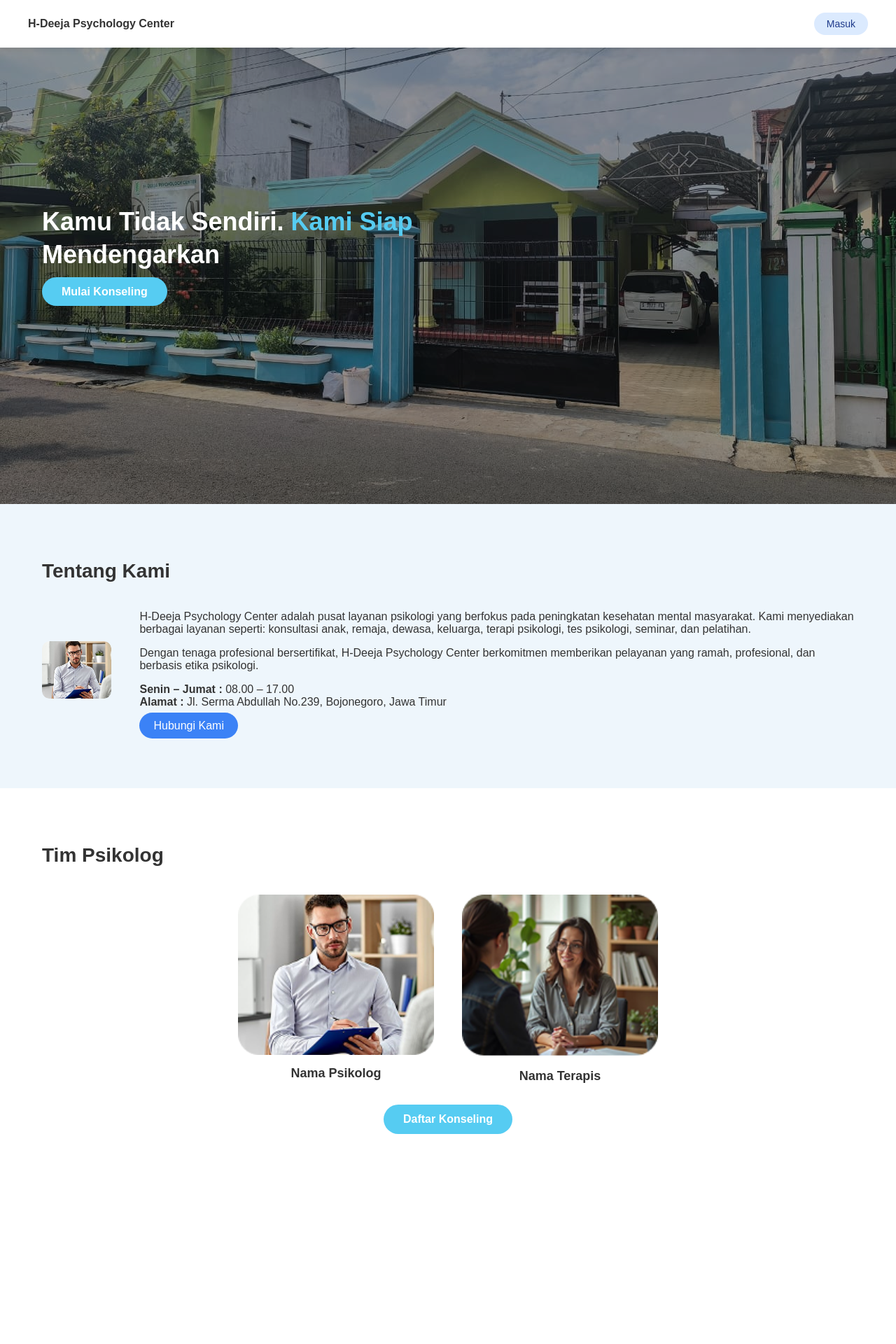
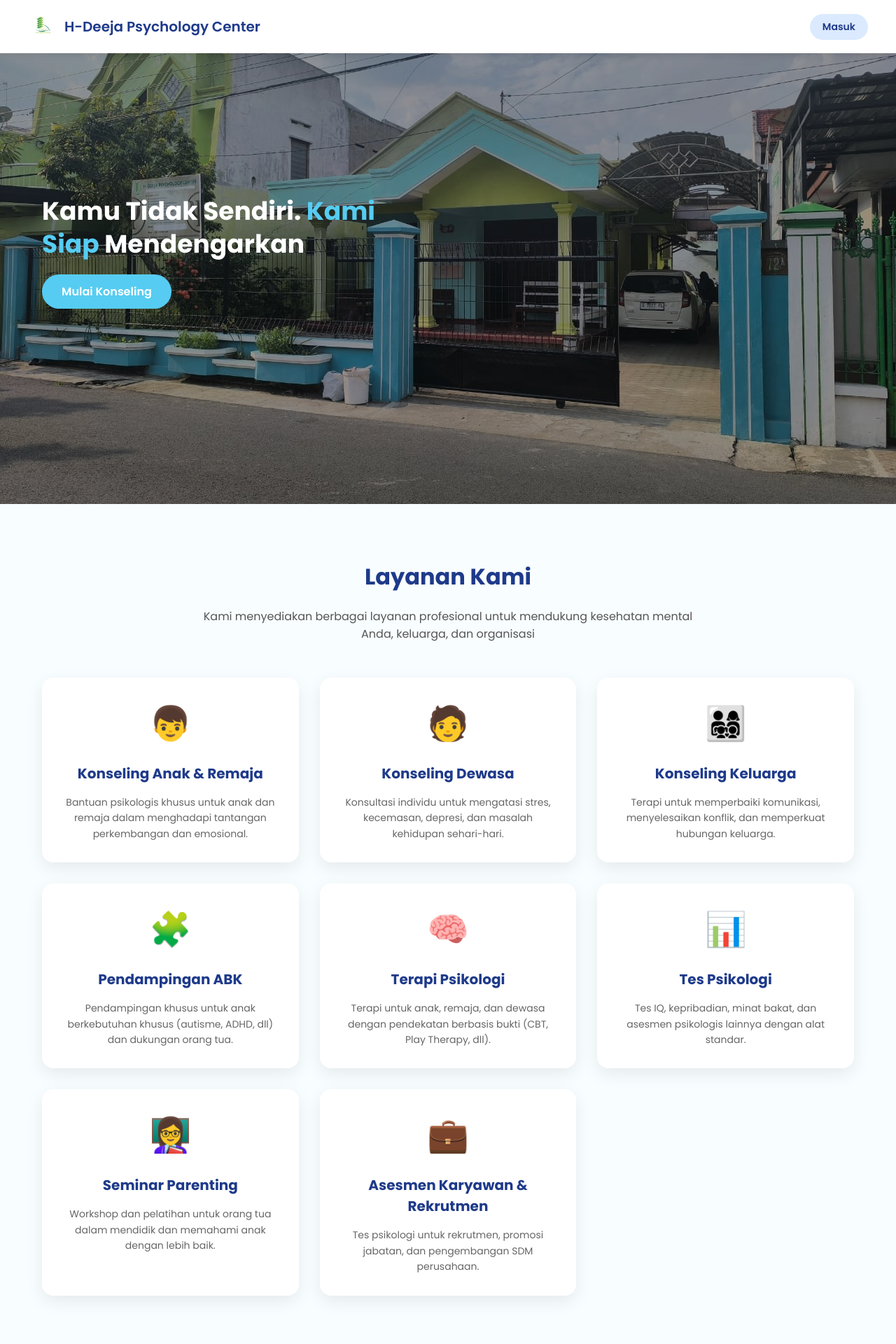
Before and after one commit to Ababilll/MyPsikologi, a PHP site: page /PsikologiWeb/ in a window 1280 px wide. Shown: the top 1920 px of the page at 70% size. Before the commit the page ends 1620 px from the top, so only its background shows below. Run offline with PHP 8.4, Linux system fonts and the light colour scheme.

Commit message:
layanan, logo

```diff
--- a/index.php
+++ b/index.php
@@ -10,6 +10,9 @@ $role_user = $_SESSION['role_user'] ?? '';
     <meta charset="UTF-8">
     <meta name="viewport" content="width=device-width, initial-scale=1.0">
     <title>H-Deeja Psychology Center</title>
+
+    <!-- Google Fonts: Poppins -->
+    <link href="https://fonts.googleapis.com/css2?family=Poppins:wght@400;500;600;700&display=swap" rel="stylesheet">
 
     <!-- CSS internal -->
     <style>
@@ -43,6 +46,7 @@ $role_user = $_SESSION['role_user'] ?? '';
 
         .logo {
             font-weight: 600;
+            font-size: 20px;
         }
 
         .btn-login {
@@ -52,6 +56,7 @@ $role_user = $_SESSION['role_user'] ?? '';
             color: #1e3a8a;
             text-decoration: none;
             font-size: 14px;
+            font-weight: 600;
         }
 
         /* HERO */
@@ -95,12 +100,79 @@ $role_user = $_SESSION['role_user'] ?? '';
             text-decoration: none;
             border-radius: 25px;
             font-weight: 600;
+            display: inline-block;
+            transition: 0.3s;
+        }
+
+        .btn-primary:hover {
+            background: #3ab3d8;
         }
 
         .center {
             display: block;
             margin: 30px auto 0 auto;
             width: fit-content;
+        }
+
+        /* === LAYANAN KAMI === */
+        .services {
+            padding: 80px 60px;
+            background: #f8fdff;
+            text-align: center;
+        }
+
+        .services h2 {
+            font-size: 32px;
+            margin-bottom: 20px;
+            color: #1e3a8a;
+        }
+
+        .services p.subtitle {
+            font-size: 16px;
+            color: #555;
+            margin-bottom: 50px;
+            max-width: 700px;
+            margin-left: auto;
+            margin-right: auto;
+        }
+
+        .services-grid {
+            display: grid;
+            grid-template-columns: repeat(auto-fit, minmax(280px, 1fr));
+            gap: 30px;
+            max-width: 1200px;
+            margin: 0 auto;
+        }
+
+        .service-card {
+            background: white;
+            padding: 30px;
+            border-radius: 16px;
+            box-shadow: 0 8px 25px rgba(0,0,0,0.08);
+            transition: transform 0.3s, box-shadow 0.3s;
+        }
+
+        .service-card:hover {
+            transform: translateY(-10px);
+            box-shadow: 0 15px 35px rgba(0,0,0,0.15);
+        }
+
+        .service-icon {
+            font-size: 48px;
+            margin-bottom: 20px;
+            color: #56ccf2;
+        }
+
+        .service-card h3 {
+            font-size: 20px;
+            margin-bottom: 15px;
+            color: #1e3a8a;
+        }
+
+        .service-card p {
+            font-size: 14px;
+            color: #666;
+            line-height: 1.6;
         }
 
         /* ABOUT */
@@ -170,39 +242,106 @@ $role_user = $_SESSION['role_user'] ?? '';
 
         /* RESPONSIVE */
         @media (max-width: 768px) {
-
             .hero {
                 padding-left: 20px;
                 justify-content: center;
                 text-align: center;
             }
 
-            .about-container {
+            .about-container, .team-container {
                 flex-direction: column;
             }
 
-            .team-container {
-                flex-direction: column;
-                align-items: center;
+            .services, .about, .team {
+                padding: 60px 20px;
+            }
+
+            .hero-content h1 {
+                font-size: 28px;
             }
         }
     </style>
-
 </head>
 <body>
 
     <!-- NAVBAR -->
-    <header class="navbar">
-        <div class="logo">H-Deeja Psychology Center</div>
-        <a href="auth/login.php" class="btn-login">Masuk</a>
-    </header>
+<header class="navbar">
+    <div class="logo-wrapper" style="display: flex; align-items: center; gap: 12px;">
+        <!-- GAMBAR LOGO -->
+        <img src="img/logo.png" alt="H-Deeja Logo" style="height: 40px; width: auto;">
+
+        <!-- TULISAN -->
+        <div class="logo" style="font-weight: 600; font-size: 20px; color: #1e3a8a;">
+            H-Deeja Psychology Center
+        </div>
+    </div>
+
+    <!-- Tombol Masuk tetap di kanan -->
+    <a href="auth/login.php" class="btn-login">Masuk</a>
+</header>
 
     <!-- HERO SECTION -->
     <section class="hero">
         <div class="overlay"></div>
         <div class="hero-content">
             <h1>Kamu Tidak Sendiri. <span>Kami Siap</span> Mendengarkan</h1>
-            <a href="#" class="btn-primary">Mulai Konseling</a>
+            <a href="auth/login.php" class="btn-primary">Mulai Konseling</a>
+        </div>
+    </section>
+
+    <!-- LAYANAN KAMI -->
+    <section class="services">
+        <h2>Layanan Kami</h2>
+        <p class="subtitle">Kami menyediakan berbagai layanan profesional untuk mendukung kesehatan mental Anda, keluarga, dan organisasi</p>
+
+        <div class="services-grid">
+            <div class="service-card">
+                <div class="service-icon">👦</div>
+                <h3>Konseling Anak & Remaja</h3>
+                <p>Bantuan psikologis khusus untuk anak dan remaja dalam menghadapi tantangan perkembangan dan emosional.</p>
+            </div>
+
+            <div class="service-card">
+                <div class="service-icon">🧑</div>
+                <h3>Konseling Dewasa</h3>
+                <p>Konsultasi individu untuk mengatasi stres, kecemasan, depresi, dan masalah kehidupan sehari-hari.</p>
+            </div>
+
+            <div class="service-card">
+                <div class="service-icon">👨‍👩‍👧‍👦</div>
+                <h3>Konseling Keluarga</h3>
+                <p>Terapi untuk memperbaiki komunikasi, menyelesaikan konflik, dan memperkuat hubungan keluarga.</p>
+            </div>
+
+            <div class="service-card">
+                <div class="service-icon">🧩</div>
+                <h3>Pendampingan ABK</h3>
+                <p>Pendampingan khusus untuk anak berkebutuhan khusus (autisme, ADHD, dll) dan dukungan orang tua.</p>
+            </div>
+
+            <div class="service-card">
+                <div class="service-icon">🧠</div>
+                <h3>Terapi Psikologi</h3>
+                <p>Terapi untuk anak, remaja, dan dewasa dengan pendekatan berbasis bukti (CBT, Play Therapy, dll).</p>
+            </div>
+
+            <div class="service-card">
+                <div class="service-icon">📊</div>
+                <h3>Tes Psikologi</h3>
+                <p>Tes IQ, kepribadian, minat bakat, dan asesmen psikologis lainnya dengan alat standar.</p>
+            </div>
+
+            <div class="service-card">
+                <div class="service-icon">👩‍🏫</div>
+                <h3>Seminar Parenting</h3>
+                <p>Workshop dan pelatihan untuk orang tua dalam mendidik dan memahami anak dengan lebih baik.</p>
+            </div>
+
+            <div class="service-card">
+                <div class="service-icon">💼</div>
+                <h3>Asesmen Karyawan & Rekrutmen</h3>
+                <p>Tes psikologi untuk rekrutmen, promosi jabatan, dan pengembangan SDM perusahaan.</p>
+            </div>
         </div>
     </section>
 
@@ -212,19 +351,19 @@ $role_user = $_SESSION['role_user'] ?? '';
 
         <div class="about-container">
             <div class="about-img">
-                <img src="img/psikolog.png" alt="">
+                <img src="img/psikolog.png" alt="Tim H-Deeja">
             </div>
 
             <div class="about-text">
                 <p>
                     H-Deeja Psychology Center adalah pusat layanan psikologi yang berfokus pada peningkatan kesehatan mental masyarakat.
-                    Kami menyediakan berbagai layanan seperti: konsultasi anak, remaja, dewasa, keluarga, terapi psikologi, tes psikologi,
-                    seminar, dan pelatihan.
+                    Kami menyediakan berbagai layanan seperti konseling anak, remaja, dewasa, keluarga, terapi psikologi, pendampingan ABK,
+                    tes psikologi, seminar parenting, asesmen karyawan, dan outbound training.
                 </p>
 
                 <p>
-                    Dengan tenaga profesional bersertifikat,
-                    H-Deeja Psychology Center berkomitmen memberikan pelayanan yang ramah, profesional, dan berbasis etika psikologi.
+                    Dengan tenaga profesional bersertifikat, kami berkomitmen memberikan pelayanan yang ramah, profesional,
+                    dan berbasis etika psikologi.
                 </p>
 
                 <p class="info">
@@ -242,20 +381,18 @@ $role_user = $_SESSION['role_user'] ?? '';
         <h2>Tim Psikolog</h2>
 
         <div class="team-container">
-
             <div class="team-card">
-                <img src="img/psikolog.png" alt="">
-                <h3>Nama Psikolog</h3>
+                <img src="img/psikolog.png" alt="Psikolog 1">
+                <h3>Rizal Ahmad, M.Psi</h3>
             </div>
 
             <div class="team-card">
-                <img src="img/terapis.png" alt="">
-                <h3>Nama Terapis</h3>
+                <img src="img/terapis.png" alt="Psikolog 2">
+                <h3>Dr. Sarah Wijaya, M.Psi</h3>
             </div>
-
         </div>
 
-        <a href="#" class="btn-primary center">Daftar Konseling</a>
+        <a href="auth/login.php" class="btn-primary center">Daftar Konseling Sekarang</a>
     </section>
 
 </body>
```
Also changed, not shown: admin/konfirmasi_pendaftaran.php (added, +159 -0 lines), auth/login.php (+5 -2 lines), auth/lupapassword.php (+5 -2 lines), auth/register.php (+5 -2 lines), auth/reset.php (+5 -2 lines), img/logo.png (added).
